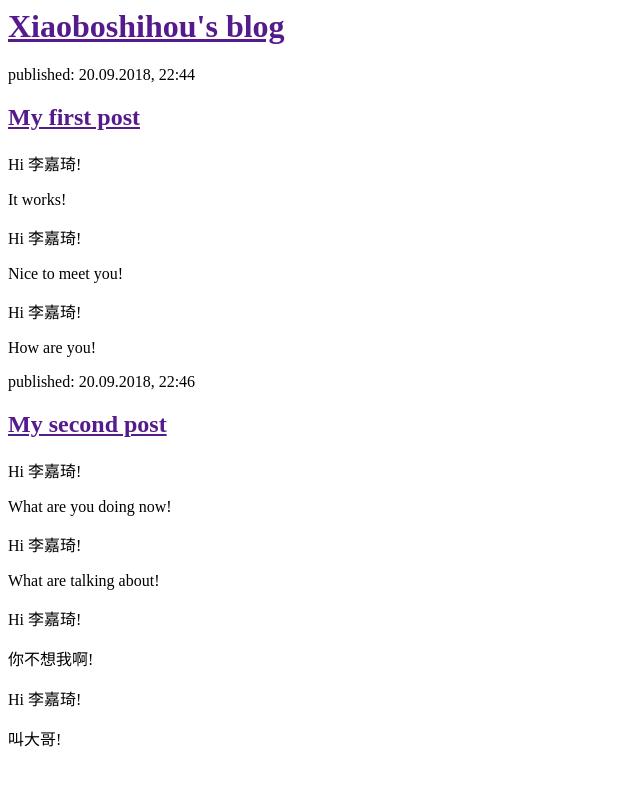
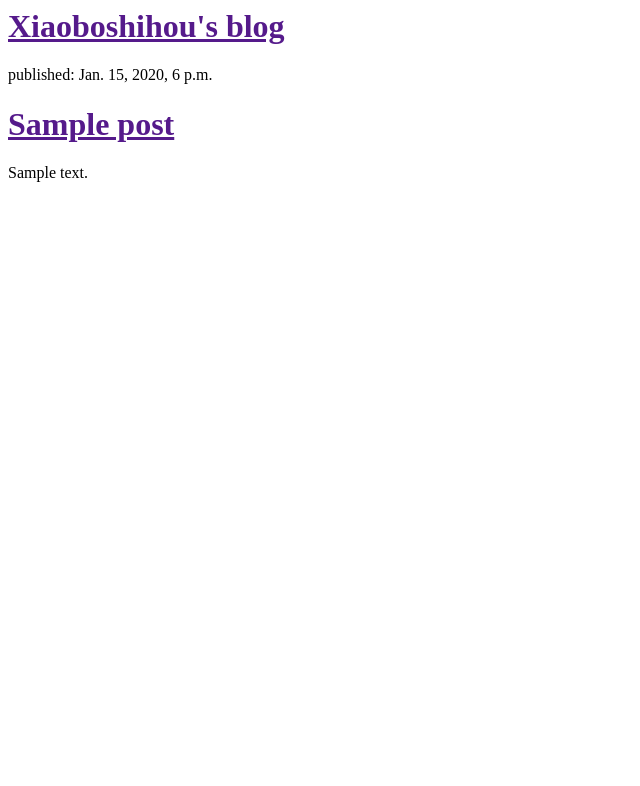
Before and after one commit to xiaoboshihou/my-second-blog, a Django app: template blog/templates/blog/post_list.html in a window 1280 px wide. Shown: the top 786 px of the page, without its empty margins (0-640 px from the left). Run offline with Django 3.2, Linux system fonts and the light colour scheme; the template is opened without the code that fills it: values that come from a table or form of the project are taken from there, others are empty; tables that the repository leaves empty hold one stand-in row (values such as "Sample post").

Commit message:
Modified templates to display posts from database.

```diff
--- a/blog/templates/blog/post_list.html
+++ b/blog/templates/blog/post_list.html
@@ -7,28 +7,12 @@
 			<h1><a href="">Xiaoboshihou's blog</a></h1>
 		</div>
 
-		<div>
-			<p>published: 20.09.2018, 22:44</p>
-			<h2><a href="">My first post</a></h2>
-			<p>Hi 李嘉琦!</p>
-			<p>It works!</p>
-			<p>Hi 李嘉琦!</p>
-			<p>Nice to meet you!</p>
-			<p>Hi 李嘉琦!</p>
-			<p>How are you!</p>
-		</div>
-
-		<div>
-			<p>published: 20.09.2018, 22:46</p>
-			<h2><a href="">My second post</a></h2>
-			<p>Hi 李嘉琦!</p>
-			<p>What are you doing now!</p>
-			<p>Hi 李嘉琦!</p>
-			<p>What are talking about!</p>
-			<p>Hi 李嘉琦!</p>
-			<p>你不想我啊!</p>
-			<p>Hi 李嘉琦!</p>
-			<p>叫大哥!</p>
-		</div>
+		{% for post in posts %}
+			<div>
+				<p>published: {{ post.published_date }}</p>
+				<h1><a href="">{{ post.title }}</a></h1>
+				<p>{{ post.text|linebreaksbr }}</p>
+			</div>
+		{% endfor %}
 	</body>
 </html>
--- a/blog/views.py
+++ b/blog/views.py
@@ -1,6 +1,9 @@
 from django.shortcuts import render
+from django.utils import timezone
+from .models import Post
 
 # Create your views here.
 
 def post_list(request):
-	return render(request, 'blog/post_list.html', {})
+	posts = Post.objects.filter(published_date__lte=timezone.now()).order_by('published_date')
+	return render(request, 'blog/post_list.html', {'posts': posts})
```
